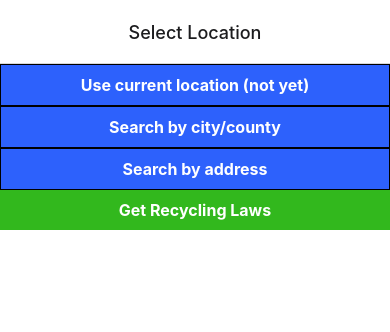
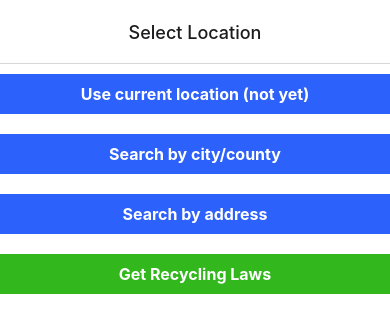
Before and after one commit to KaylaMcDon/RecyclingApp, a React Native app: screen / in a window 390 px wide. Shown: the top 332 px of the page. Built offline with nearby package versions, Linux system fonts and the light colour scheme.

Commit message:
option 1 for location ui

```diff
--- a/components/AddressSearch.js
+++ b/components/AddressSearch.js
@@ -43,7 +43,7 @@ export default function AddressSearch() {
   }
 
   return (
-    <View style={{padding: 17, backgroundColor: "aliceblue"}}>
+    <View style={{padding: 17}}>
       <TextInput
         style={styles.input}
         value={search}
@@ -87,7 +87,7 @@ const styles = StyleSheet.create({
     height: 40,
     borderWidth: 1,
     padding: 10,
-    backgroundColor: "white",
+    backgroundColor: "aliceblue",
   },
   result: {
     height: 40,
--- a/components/Location.js
+++ b/components/Location.js
@@ -110,13 +110,13 @@ const styles = StyleSheet.create({
     fontSize: 24,
     textAlign: 'center',
     backgroundColor: 'white',
-    // marginVertical: 10,
+    marginVertical: 10,
   },
   optionButton: {
     padding: 10,
     backgroundColor: "#2d61fc",
-    // marginVertical: 10,
-    borderWidth: 1,
+    marginVertical: 10,
+    // borderWidth: 1,
   },
   optionText: {
     color: "white",
@@ -127,6 +127,6 @@ const styles = StyleSheet.create({
   goButton: {
     padding: 10,
     backgroundColor: "#32b81d",
-    // marginVertical: 10,
+    marginVertical: 10,
   },
 });
```
